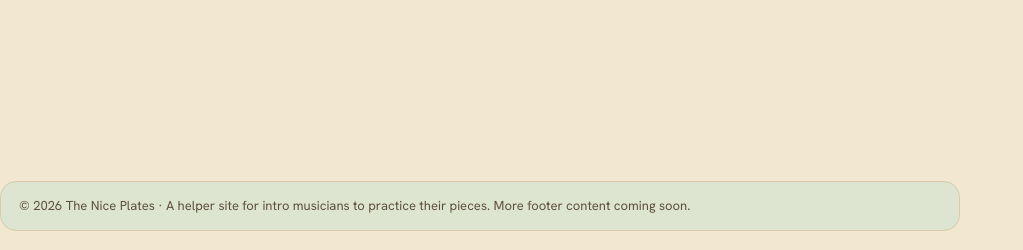
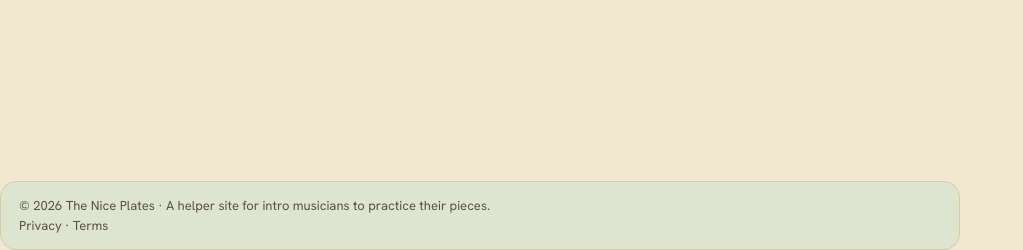
Before and after one commit to kava117/The-Nice-Plates, a Flask app: page / in a window 1280 px wide. Shown: the part 647-897 px from the top of the page, without its empty margins (0-1023 px from the left). Run offline with Flask 3, Linux system fonts and the light colour scheme; data comes from the database, SQL or seed files in the repository; parts of the project's set-up code (start-up, migrations or seed data) failed here and were passed over; some libraries are stand-ins or nearby versions.

Commit message:
Legal: Privacy and Terms links in the footer
On every page that uses the shared footer.

```diff
--- a/music-app-home/templates/footer.html
+++ b/music-app-home/templates/footer.html
@@ -1,8 +1,12 @@
 {# Shared page closing: footer bar at the bottom of the main content,
    then closes the <main>, .frame, <body> and <html> opened by header.html. #}
-      <!-- TODO: replace the filler blurb with real footer content (links, contact, credits). -->
       <footer class="site-footer">
-        <p>&copy; {{ year }} The Nice Plates &middot; A helper site for intro musicians to practice their pieces. More footer content coming soon.</p>
+        <p>&copy; {{ year }} The Nice Plates &middot; A helper site for intro musicians to practice their pieces.</p>
+        <p class="site-footer-links">
+          <a href="{{ url_for('privacy') }}">Privacy</a>
+          <span aria-hidden="true">&middot;</span>
+          <a href="{{ url_for('terms') }}">Terms</a>
+        </p>
       </footer>
     </main>
   </div>
```
